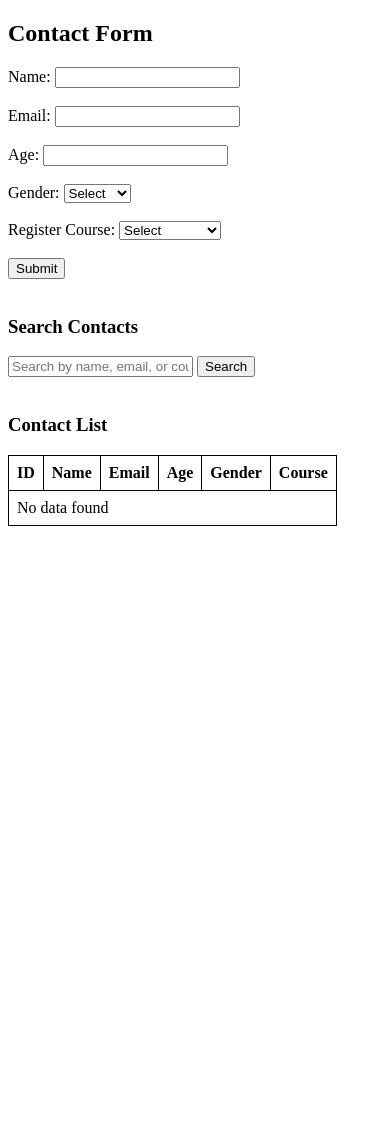
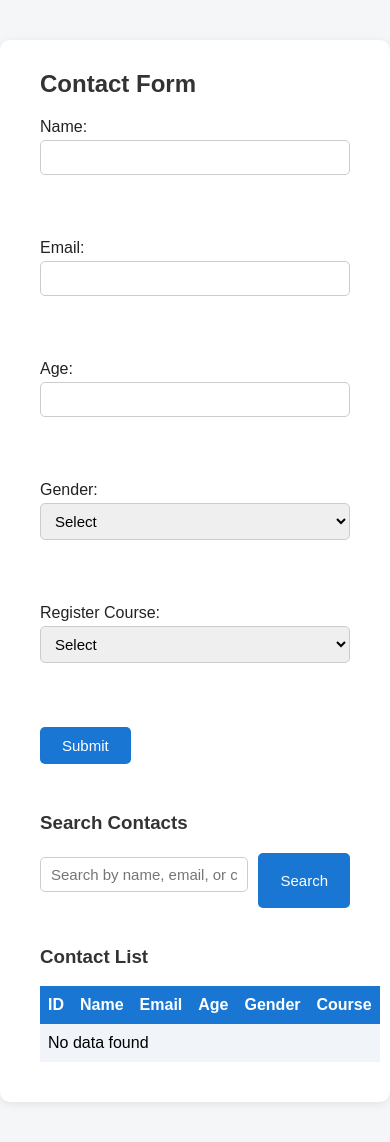
Before and after one commit to didarul4679/New, a PHP site: page / in a window 390 px wide. Before the commit the page ends 526 px from the top, so only its background shows below. Run offline with PHP 8.4, Linux system fonts and the light colour scheme; data that the repository does not hold is empty.

Commit message:
Improve UI design with modern styling and responsive layout
Co-authored-by: didarul15-4679 <didarul15-4679@diu.edu.bd>

```diff
--- a/index.php
+++ b/index.php
@@ -21,11 +21,87 @@ $result = $conn->query($sql);
     <meta charset="UTF-8">
     <title>Contact Form</title>
     <style>
-        table, th, td { border: 1px solid black; border-collapse: collapse; }
-        th, td { padding: 8px; }
+        body {
+            font-family: Arial, sans-serif;
+            background: #f4f6f8;
+            margin: 0;
+            padding: 0;
+        }
+        .container {
+            max-width: 700px;
+            margin: 40px auto;
+            background: #fff;
+            padding: 30px 40px 40px 40px;
+            border-radius: 10px;
+            box-shadow: 0 2px 10px rgba(0,0,0,0.08);
+        }
+        h2, h3 {
+            color: #333;
+            margin-top: 0;
+        }
+        form {
+            margin-bottom: 30px;
+        }
+        label {
+            display: block;
+            margin-bottom: 12px;
+            color: #222;
+        }
+        input[type="text"], input[type="email"], input[type="number"], select {
+            width: 100%;
+            padding: 8px 10px;
+            margin-top: 4px;
+            margin-bottom: 16px;
+            border: 1px solid #ccc;
+            border-radius: 5px;
+            box-sizing: border-box;
+            font-size: 15px;
+        }
+        button[type="submit"], button {
+            background: #1976d2;
+            color: #fff;
+            border: none;
+            padding: 10px 22px;
+            border-radius: 5px;
+            font-size: 15px;
+            cursor: pointer;
+            transition: background 0.2s;
+        }
+        button[type="submit"]:hover, button:hover {
+            background: #125ea2;
+        }
+        table {
+            width: 100%;
+            border-collapse: collapse;
+            margin-top: 10px;
+            background: #fafbfc;
+        }
+        th, td {
+            padding: 10px 8px;
+            text-align: left;
+        }
+        th {
+            background: #1976d2;
+            color: #fff;
+        }
+        tr:nth-child(even) {
+            background: #f1f5fa;
+        }
+        tr:hover {
+            background: #e3eaf6;
+        }
+        .search-form {
+            display: flex;
+            gap: 10px;
+            margin-bottom: 20px;
+        }
+        .search-form input[type="text"] {
+            flex: 1;
+        }
     </style>
 </head>
 <body>
+    <div class="container">
         <h2>Contact Form</h2>
         <form action="insert.php" method="post">
             <label>Name: <input type="text" name="name" required></label><br><br>
@@ -52,7 +128,7 @@ $result = $conn->query($sql);
         </form>
         <br>
         <h3>Search Contacts</h3>
-    <form method="get" action="">
+        <form method="get" action="" class="search-form">
             <input type="text" name="search" placeholder="Search by name, email, or course" value="<?php echo htmlspecialchars($search); ?>">
             <button type="submit">Search</button>
         </form>
@@ -82,6 +158,7 @@ $result = $conn->query($sql);
                 <tr><td colspan="6">No data found</td></tr>
             <?php endif; ?>
         </table>
+    </div>
 </body>
 </html>
 <?php $conn->close(); ?>
```
Lines whose indentation alone changed are shown as unchanged.
